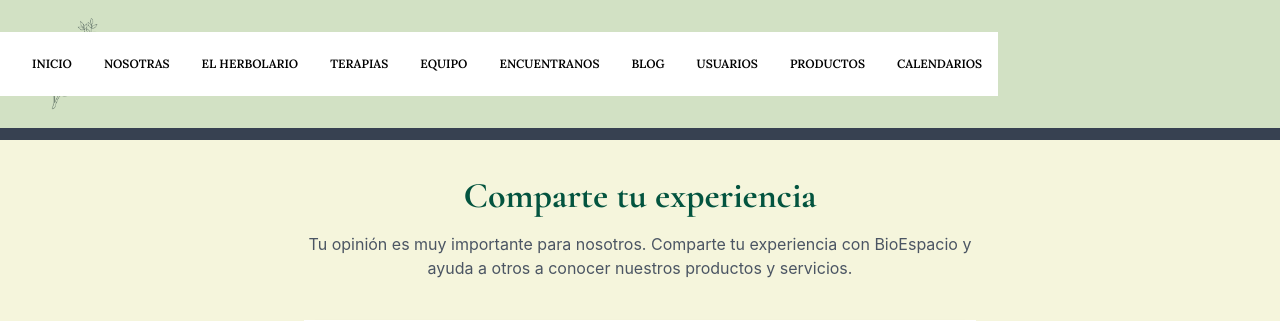
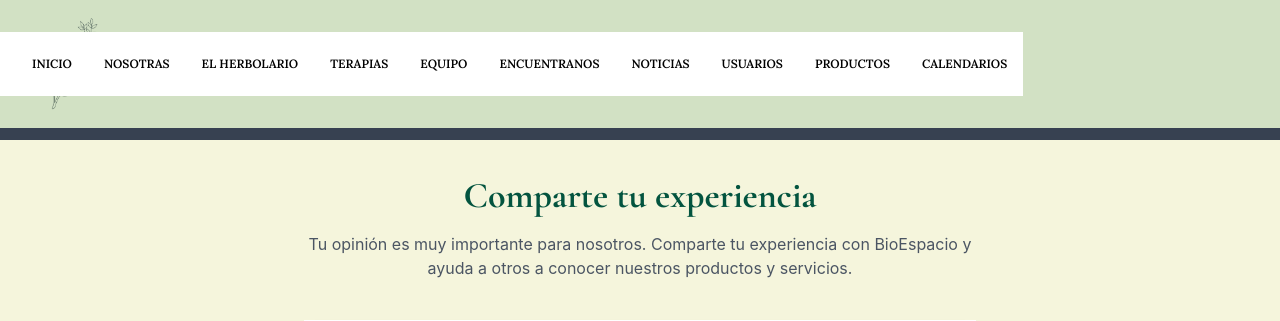
Before and after one commit to JoseCalderon18/Web, a PHP site: page /pages/blogForm.php in a window 1280 px wide. Shown: the top 321 px of the page. Run offline with PHP 8.4, Linux system fonts and the light colour scheme; the visitor is signed in with stand-in values (Sample User, id 1); some libraries are stand-ins or nearby versions; some web fonts are replaced.

Commit message:
Rutas y nombres
Cambio de ruta y nombre de blog a noticias

```diff
--- a/assets/php/MVC/Controlador/usuarios-controlador.php
+++ b/assets/php/MVC/Controlador/usuarios-controlador.php
@@ -62,7 +62,7 @@ class UsuariosControlador {
             // Destruir la sesión
             session_destroy();
 
-            header('Location: ../../../../pages/blog.php');
+            header('Location: ../../../../pages/noticias.php');
 
             echo json_encode([
                 'success' => true,
--- a/includes/header.php
+++ b/includes/header.php
@@ -33,7 +33,7 @@ if (session_status() === PHP_SESSION_NONE) {
             <li class="w-full sm:w-auto"><a href="../pages/terapias.php" class="block py-2 sm:py-0 text-black hover:text-gray-600 hover:underline pl-4 sm:pl-0" aria-label="Ir a sección Terapias">Terapias</a></li>
             <li class="w-full sm:w-auto"><a href="../pages/equipo.php" class="block py-2 sm:py-0 text-black hover:text-gray-600 hover:underline pl-4 sm:pl-0" aria-label="Ir a sección Equipo">Equipo</a></li>
             <li class="w-full sm:w-auto"><a href="../pages/encuentranos.php" class="block py-2 sm:py-0 text-black hover:text-gray-600 hover:underline pl-4 sm:pl-0" aria-label="Ir a sección Encuentranos">Encuentranos</a></li>
-            <li class="w-full sm:w-auto"><a href="../pages/noticias.php" class="block py-2 sm:py-0 text-black hover:text-gray-600 hover:underline pl-4 sm:pl-0" aria-label="Ir a sección Blog">Blog</a></li>
+            <li class="w-full sm:w-auto"><a href="../pages/noticias.php" class="block py-2 sm:py-0 text-black hover:text-gray-600 hover:underline pl-4 sm:pl-0" aria-label="Ir a sección Blog">Noticias</a></li>
             <!-- Solo mostrar enlaces de admin si el usuario tiene rol admin -->
             <?php if(isset($_SESSION['usuario_rol']) && $_SESSION['usuario_rol'] === 'admin'): ?>
                 <li class="w-full sm:w-auto"><a href="../pages/usuarios.php" class="block py-2 sm:py-0 text-black hover:text-gray-600 hover:underline pl-4 sm:pl-0" aria-label="Ir a sección Usuarios">Usuarios</a></li>
```
